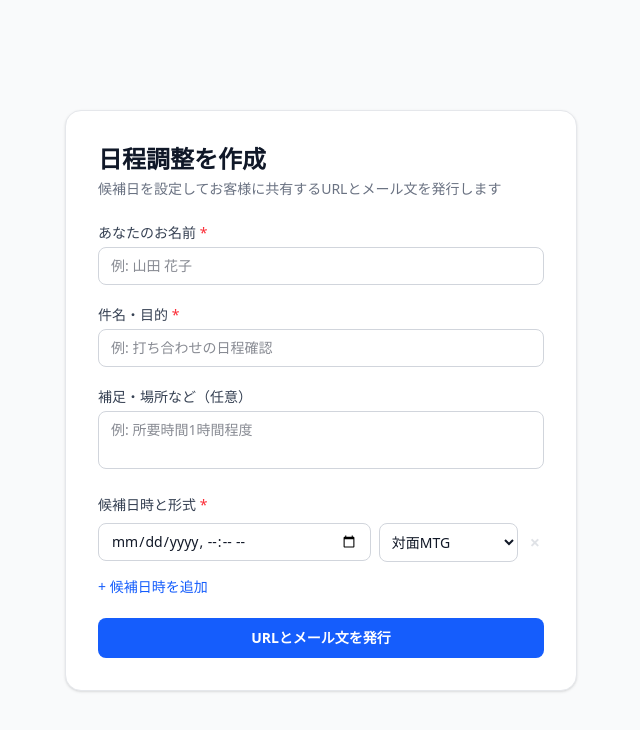
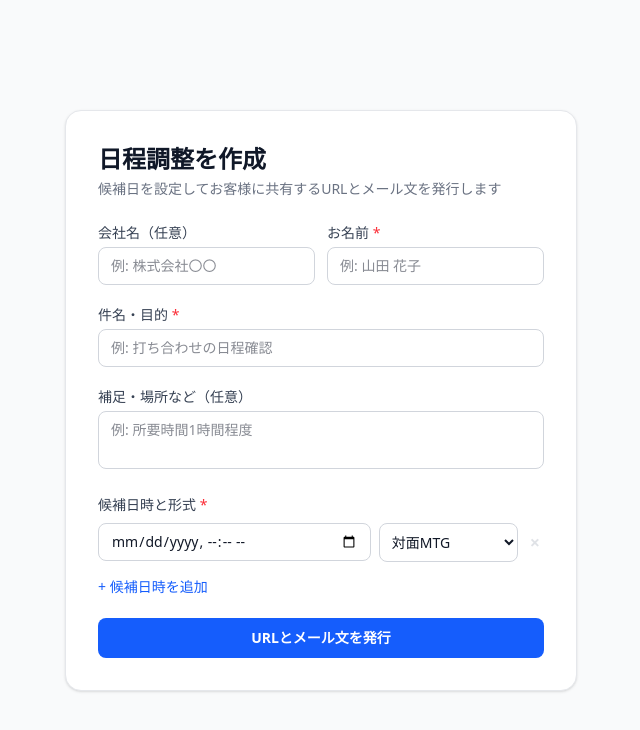
Before and after one commit to inodayoshio-max/schedule-app, a React (Vite) app in the folder frontend/: page / in a window 1280 px wide. Shown: the top 730 px of the page, without its empty margins (319-959 px from the left). Built offline with nearby package versions, Linux system fonts and the light colour scheme.

Commit message:
メール文を敬語体に変更・会社名フィールドを追加

```diff
--- a/frontend/src/pages/Home.tsx
+++ b/frontend/src/pages/Home.tsx
@@ -14,30 +14,33 @@ function formatDt(dt: string) {
   }
 }
 
-function buildEmailText(event: Event, url: string): string {
+function buildEmailText(event: Event, url: string, companyName: string): string {
   const slotLines = event.slots
     .map((s) => `  ・${formatDt(s.datetime)}（${MEETING_TYPE_LABEL[s.meeting_type]}）`)
     .join('\n');
 
-  return `${event.host_name} です。
+  const sender = companyName
+    ? `${companyName}の${event.host_name}`
+    : event.host_name;
 
-日程調整のご協力をお願いします。
+  return `${sender}と申します。
 
-【件名】${event.title}${event.description ? `\n【内容】${event.description}` : ''}
+お打ち合わせの日程につきまして、ご都合のほどお伺いできればと存じます。
 
-下記の候補日からご都合のよい日時を1つお選びください。
-候補日がすべてご都合が悪い場合は、ご希望日時をいくつかご提案ください。
+下記の候補日時の中から、ご都合のよろしい日時を1つお選びいただけますでしょうか。
+もしいずれの日程もご都合が合わない場合は、ご対応可能な日時をいくつかお知らせいただけますと幸いです。
 
-▼ 回答フォーム
+▼ ご回答フォーム
 ${url}
 
 【候補日時】
 ${slotLines}
 
-よろしくお願いいたします。`;
+お手数をおかけいたしますが、何卒よろしくお願いいたします。`;
 }
 
 export default function Home() {
+  const [companyName, setCompanyName] = useState('');
   const [hostName, setHostName] = useState('');
   const [title, setTitle] = useState('');
   const [description, setDescription] = useState('');
@@ -45,6 +48,7 @@ export default function Home() {
   const [loading, setLoading] = useState(false);
   const [error, setError] = useState('');
   const [created, setCreated] = useState<Event | null>(null);
+  const [createdCompanyName, setCreatedCompanyName] = useState('');
   const [copied, setCopied] = useState<'url' | 'mail' | null>(null);
 
   async function handleSubmit(e: React.FormEvent) {
@@ -65,6 +69,7 @@ export default function Home() {
         host_name: hostName.trim(),
         slots: filled,
       });
+      setCreatedCompanyName(companyName.trim());
       setCreated(event);
     } catch (err) {
       setError((err as Error).message);
@@ -83,7 +88,7 @@ export default function Home() {
   if (created) {
     const eventUrl = `${window.location.origin}/event/${created.id}`;
     const responsesUrl = `${window.location.origin}/event/${created.id}/responses`;
-    const emailText = buildEmailText(created, eventUrl);
+    const emailText = buildEmailText(created, eventUrl, createdCompanyName);
 
     return (
       <div className="min-h-screen bg-gray-50 flex items-center justify-center p-4">
@@ -137,6 +142,7 @@ export default function Home() {
                   setCreated(null);
                   setTitle('');
                   setDescription('');
+                  setCompanyName('');
                   setHostName('');
                   setSlots([{ datetime: '', meeting_type: 'face' }]);
                 }}
@@ -160,9 +166,22 @@ export default function Home() {
         </p>
 
         <form onSubmit={handleSubmit} className="space-y-5">
-          <div>
+          <div className="flex gap-3">
+            <div className="flex-1">
               <label className="block text-sm font-medium text-gray-700 mb-1">
-              あなたのお名前 <span className="text-red-500">*</span>
+                会社名（任意）
+              </label>
+              <input
+                type="text"
+                value={companyName}
+                onChange={(e) => setCompanyName(e.target.value)}
+                placeholder="例: 株式会社〇〇"
+                className="w-full border border-gray-300 rounded-lg px-3 py-2 text-sm focus:outline-none focus:ring-2 focus:ring-blue-500"
+              />
+            </div>
+            <div className="flex-1">
+              <label className="block text-sm font-medium text-gray-700 mb-1">
+                お名前 <span className="text-red-500">*</span>
               </label>
               <input
                 type="text"
@@ -172,6 +191,7 @@ export default function Home() {
                 required
                 className="w-full border border-gray-300 rounded-lg px-3 py-2 text-sm focus:outline-none focus:ring-2 focus:ring-blue-500"
               />
+            </div>
           </div>
 
           <div>
```
Lines whose indentation alone changed are shown as unchanged.
